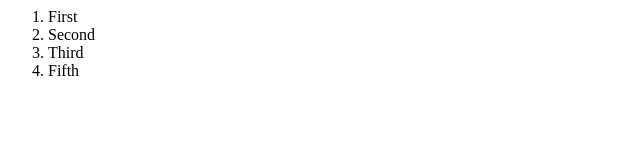
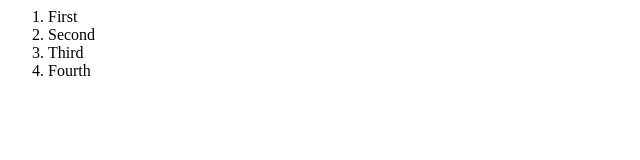
Before and after one commit to shekharkhairnar/TestGitHubRepo1, a plain HTML site: page index.html in a window 1280 px wide. Shown: the full height of the page, 0-640 px from the left. Drawn offline with Linux system fonts and the light colour scheme.

Commit message:
fifth to fourth

```diff
--- a/index.html
+++ b/index.html
@@ -7,7 +7,7 @@
 			<li>First</li>
 			<li>Second</li>
 			<li>Third</li>
-			<li>Fifth</li>
+			<li>Fourth</li>
 		</ol>
 	</div>
 </body>
```
